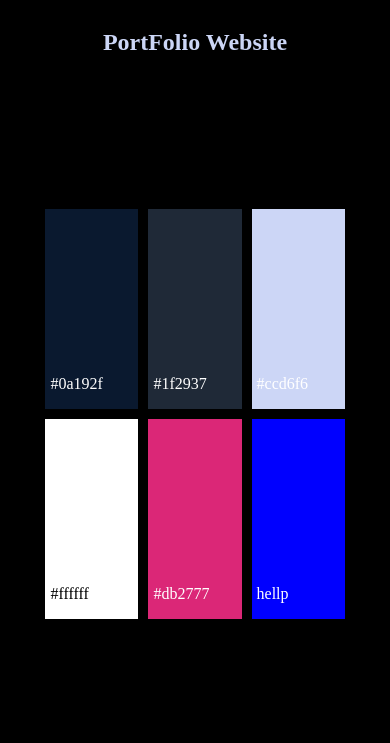
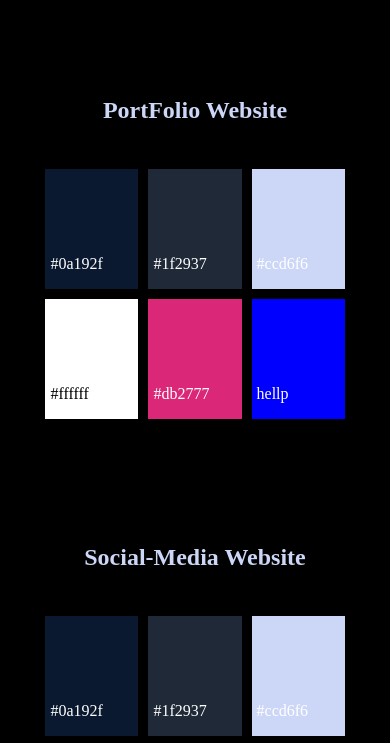
Before and after one commit to arjunsingh27/ColorPicker, a plain HTML site: page index.html in a window 390 px wide. Shown: the part 90-833 px from the top of the page. Drawn offline with Linux system fonts and the light colour scheme.

Commit message:
added media qarry

```diff
--- a/style.css
+++ b/style.css
@@ -68,3 +68,19 @@ h2{
 .pink{
 background-color: #db2777;
 }
+@media (max-width: 768px) {
+  .gridItem {
+  height: 120px;
+  }
+  .flexContainer {
+
+    height: 300px;
+  }
+  .h2{
+    margin-bottom: -20px;
+  }
+  section{
+    margin-top: 100px;
+    g
+  }
+}
```
